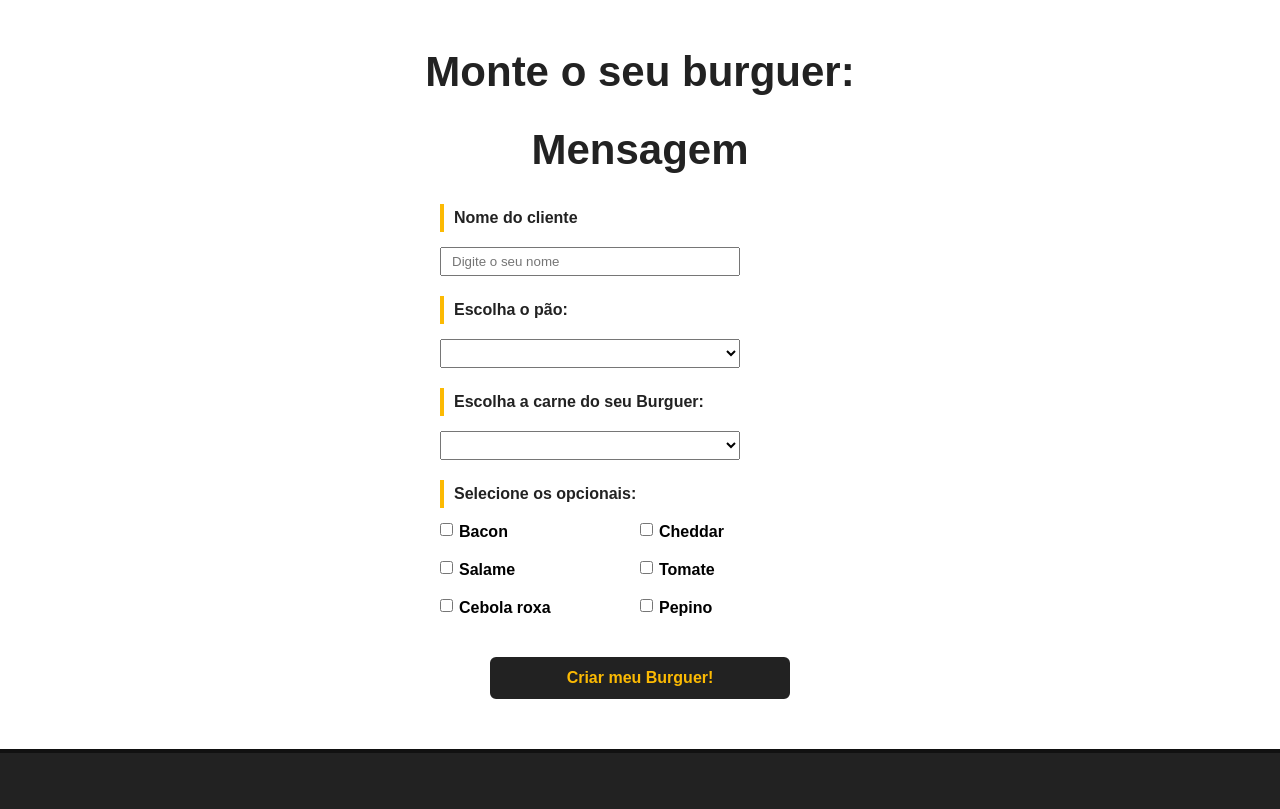
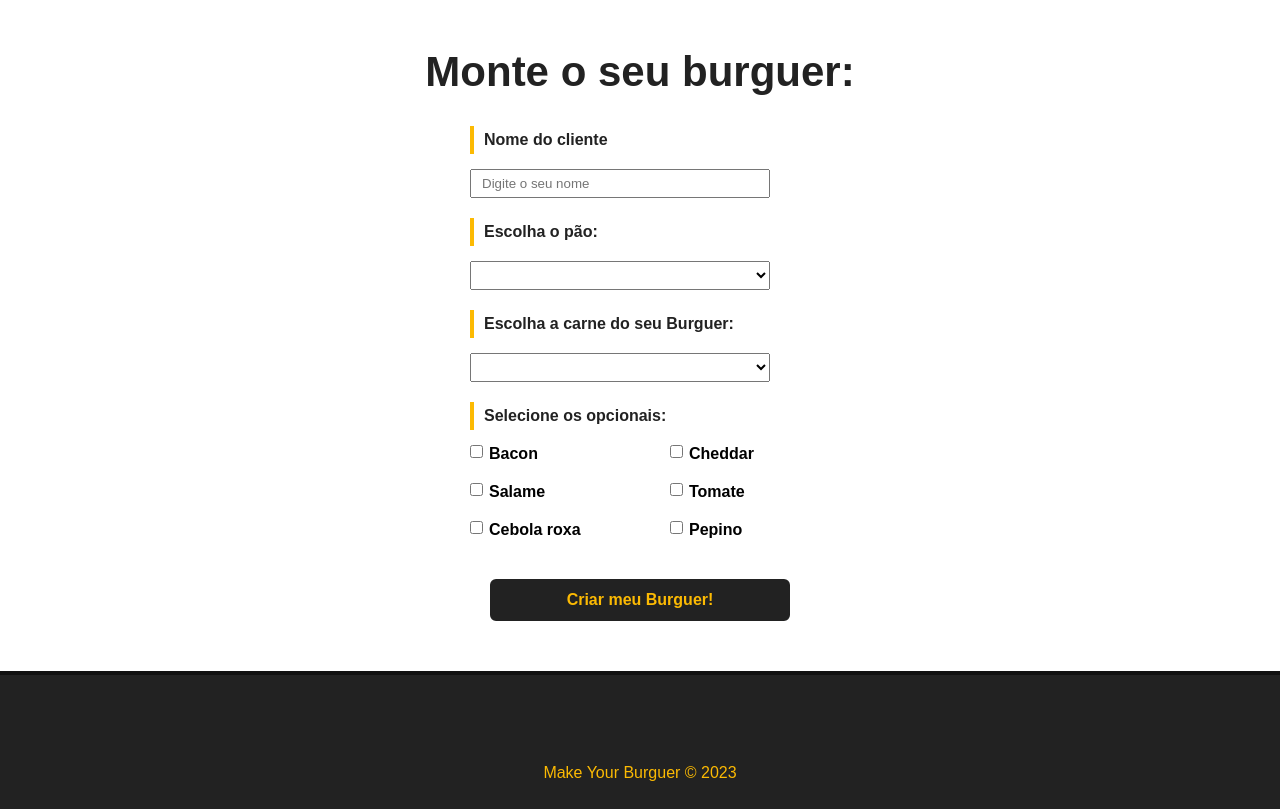
Before and after one commit to leticea/make-your-burguer, a Vue app: page / in a window 1280 px wide. Shown: the part 580-1389 px from the top of the page. Built offline with nearby package versions, Linux system fonts and the light colour scheme; data requests are answered from the project's data file.

Commit message:
feat(Message): creating message

```diff
--- a/db/db.json
+++ b/db/db.json
@@ -98,6 +98,18 @@
       ],
       "status": "Solicitado",
       "id": 2
+    },
+    {
+      "nome": "Leticia Nascimento",
+      "pao": "Integral",
+      "carne": "Veggie burger",
+      "opcionais": [
+        "Pepino",
+        "Tomate",
+        "Cebola roxa"
+      ],
+      "status": "Solicitado",
+      "id": 3
     }
   ]
 }
--- a/src/components/Form.vue
+++ b/src/components/Form.vue
@@ -1,6 +1,6 @@
 <template>
   <div>
-    <Message />
+    <Message :msg="msg" v-show="msg" />
     <div>
       <form id="burger-form" method="POST" @submit="createBurger">
         <div class="input-container">
@@ -104,6 +104,10 @@ export default {
 
       const res = await req.json();
 
+      // colocar uma msg do sistema
+      this.msg = `Pedido Nº ${res.id} realizado com sucesso`;
+
+      // limpar os campos
       this.nome = "";
       this.pao = "";
       this.carne = "";
@@ -128,6 +132,8 @@ export default {
   display: flex;
   flex-direction: column;
   margin-bottom: 20px;
+
+  /* border: 1px solid red; */
 }
 
 label {
@@ -136,12 +142,18 @@ label {
   color: #222;
   padding: 5px 10px;
   border-left: 4px solid #fcba03;
+  margin-left: 30px;
+
+  /* border: 1px solid red; */
 }
 
 input,
 select {
   padding: 5px 10px;
   width: 300px;
+  margin-left: 30px;
+
+  /* border: 1px solid red; */
 }
 
 #optional-container {
@@ -181,6 +193,7 @@ select {
   cursor: pointer;
   transition: 0.5s;
   border-radius: 6px;
+  position: inherit;
 }
 
 .submit-btn:hover {
--- a/src/components/Message.vue
+++ b/src/components/Message.vue
@@ -1,13 +1,26 @@
 <template>
-  <h1>Mensagem</h1>
+  <div class="message-container">
+    <p>{{ msg }}</p>
+  </div>
 </template>
 
 <script>
 export default {
-  name: 'Message'
-}
+  name: "Message",
+  props: {
+    msg: String,
+  },
+};
 </script>
 
 <style scoped>
-
+.message-container {
+  color: #004085;
+  background-color: #cce5ff;
+  border: 2px solid #b8daff;
+  border-radius: 6px;
+  max-width: 400px;
+  margin: 30px auto;
+  padding: 10px;
+}
 </style>
```
